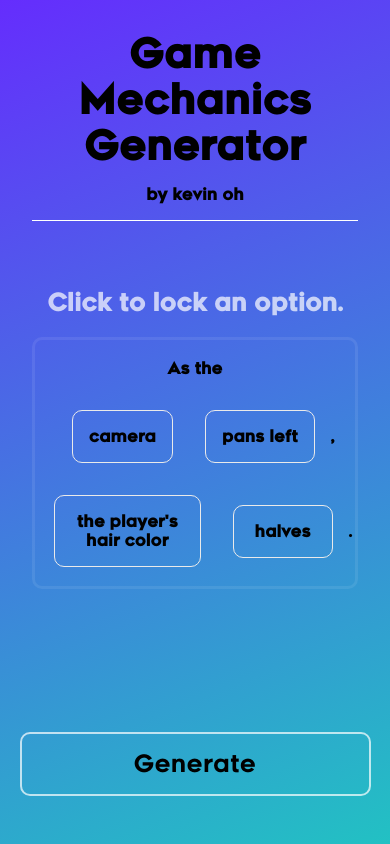
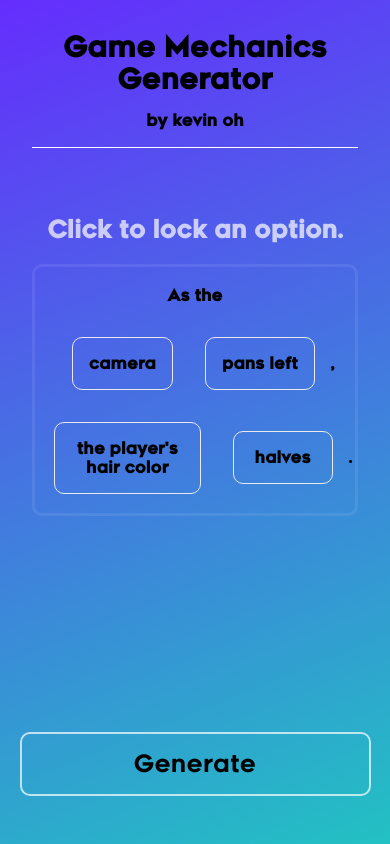
Before and after one commit to kod-yt/game-dice, a Next.js app: page / in a window 390 px wide. Built offline with nearby package versions, Linux system fonts and the light colour scheme.

Commit message:
Push mobile fix

```diff
--- a/styles/Home.module.css
+++ b/styles/Home.module.css
@@ -60,13 +60,19 @@
   margin: 0;
   margin-bottom: 1rem;
   line-height: 1.15;
-  font-size: 2.5rem;
+  font-size: 28px;
   border-bottom: 1px solid white;
 
   @media (min-width: 600px) {
     padding-top: 3rem;
     padding-bottom: 4rem;
     margin-bottom: 2rem;
+  }
+}
+
+@media (min-width: 600px) {
+  .title {
+    font-size: 2.5rem;
   }
 }
 
```
